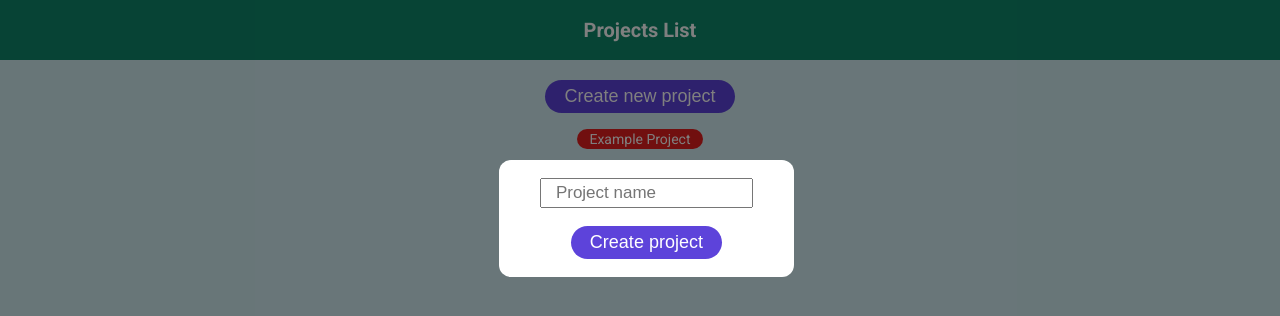
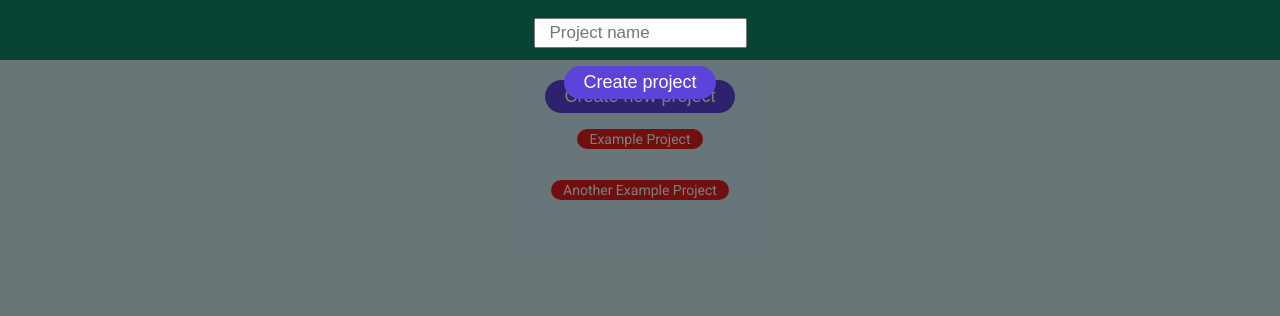
Before and after one commit to Ave-Mari/projects-board, a React (Vite) app: page /projects in a window 1280 px wide. Both pictures are taken after a click on the button "Create new project". Shown: the top 316 px of the page. Built offline with nearby package versions, Linux system fonts and the light colour scheme; a web font is replaced by a local one.

Commit message:
put classname of modal to prop

```diff
--- a/src/components/Modal/Modal.jsx
+++ b/src/components/Modal/Modal.jsx
@@ -1,10 +1,10 @@
 import React from 'react';
 import './Modal.scss'
 
-export default function Modal({children, closeModal}) {
+export default function Modal({children, closeModal, modalClass}) {
   return (
     <div className="frame" onClick={closeModal}>
-      <div className="modal-window">
+      <div className={modalClass}>
        {children}
       </div>
     </div>
```
